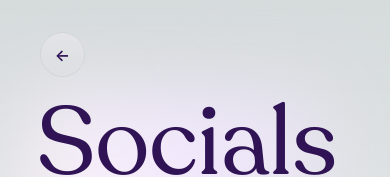
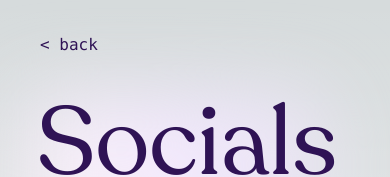
Before and after one commit to braindead-dev/Lune-VE, a Next.js app: page /socials in a window 390 px wide. Shown: the top 177 px of the page. Built offline with nearby package versions, Linux system fonts and the light colour scheme.

Commit message:
hide back

```diff
--- a/app/components/BackButton.js
+++ b/app/components/BackButton.js
@@ -1,7 +1,7 @@
 function BackButton() {
     return (
         <div className="absolute top-8 left-10 z-10">
-            <a href="javascript:history.back()" rel="noopener noreferrer">
+            <a className="hidden lg:block" href="javascript:history.back()" rel="noopener noreferrer">
                 <button
                     className="rounded-full border border-gray-300 p-3 flex items-center justify-center bg-gradient-to-b from-zinc-200 backdrop-blur-2xl dark:border-neutral-800 dark:bg-zinc-800/30 font-semibold lg:mt-0 lg:ml-0 lg:static lg:rounded-full lg:bg-gray-200 lg:dark:bg-zinc-800/30"
                     style={{ width: '45px', height: '45px' }}
@@ -11,6 +11,9 @@ function BackButton() {
                     </span>
                 </button>
             </a>
+            <a className="lg:hidden text-dark-purple font-mono" href="javascript:history.back()" rel="noopener noreferrer">
+                {"< back"}
+            </a>
         </div>
     );
 }
```
